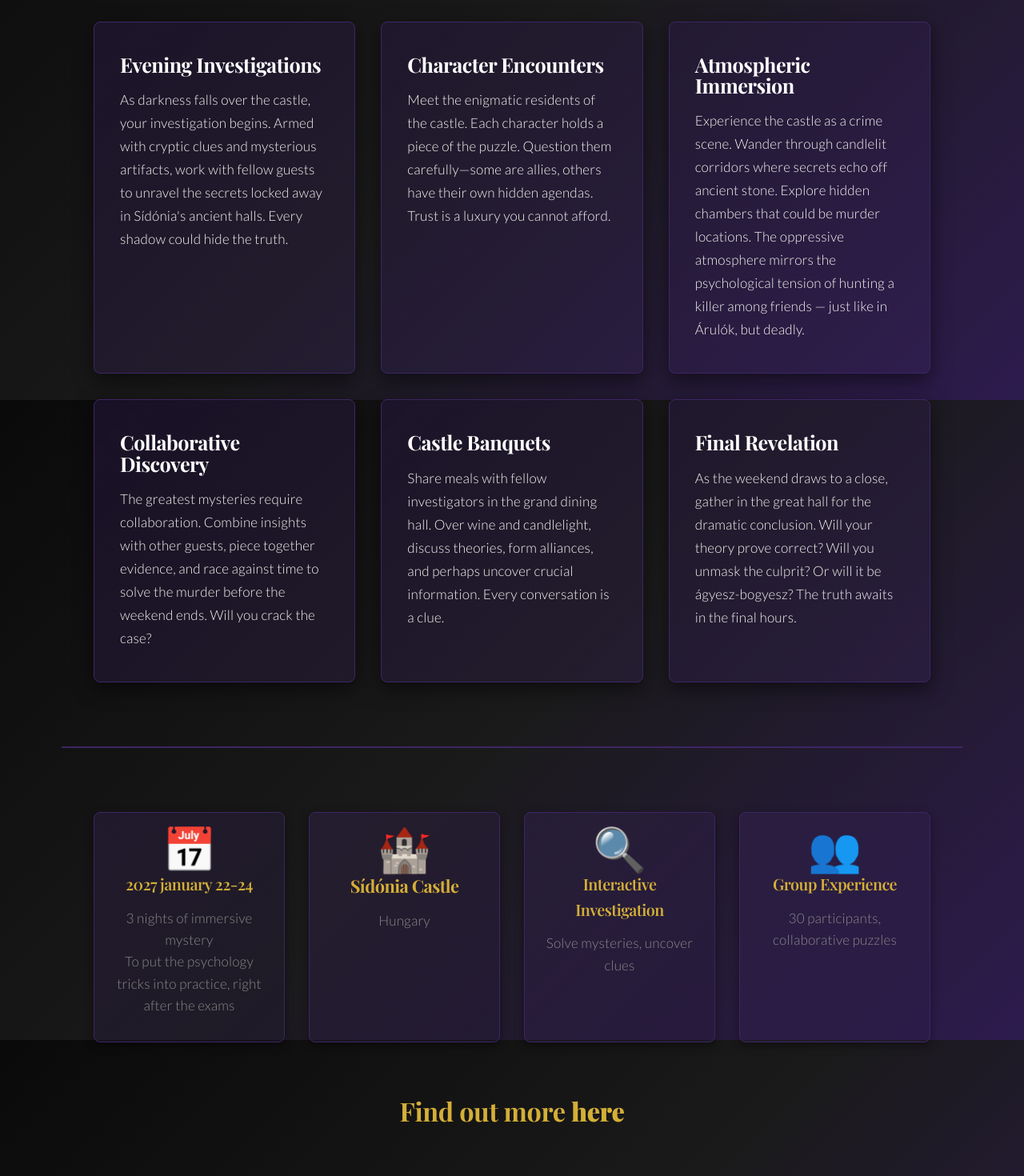
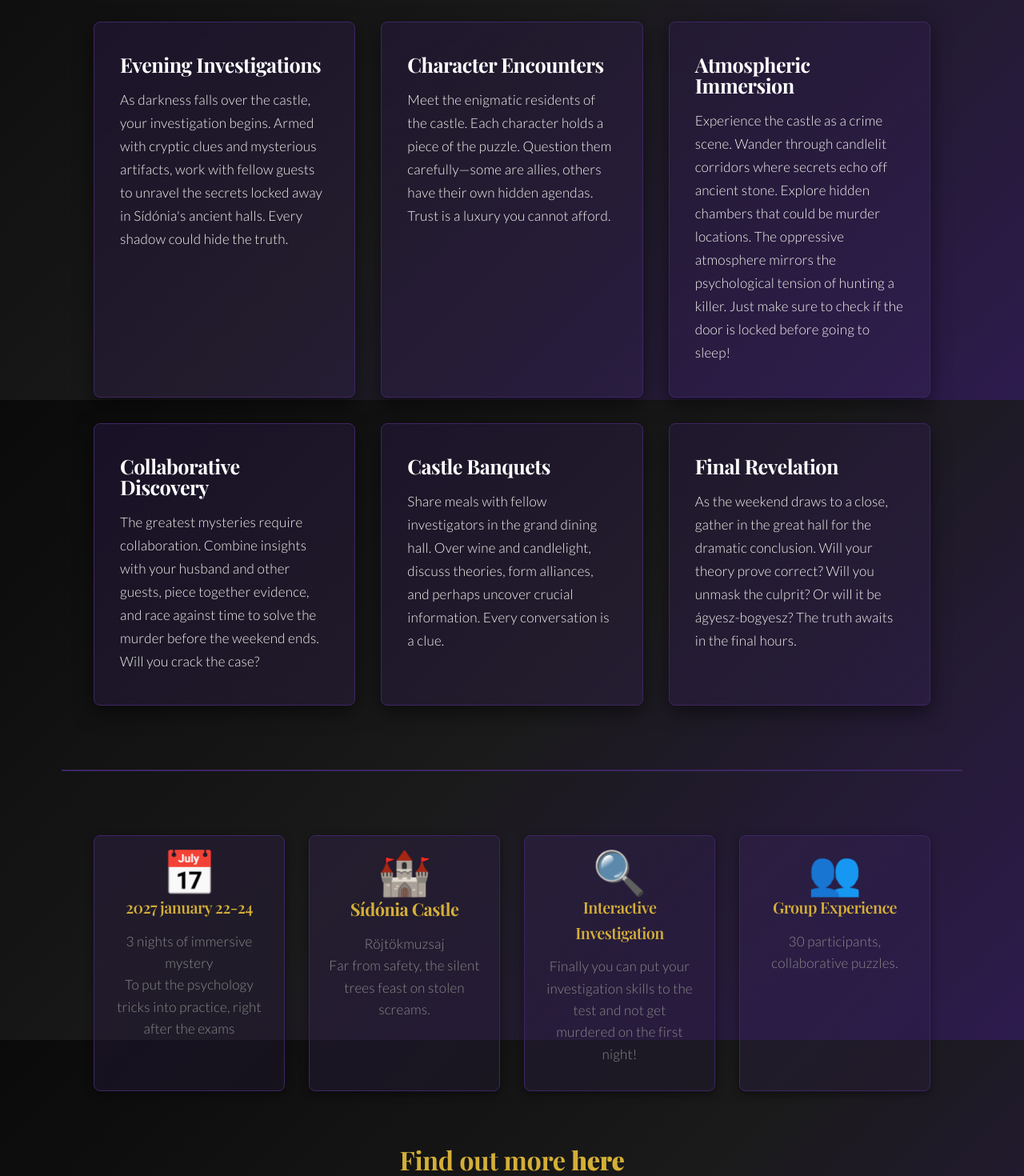
Before and after one commit to Anyelka/killer-weekend, a React (Vite) app: page / in a window 1280 px wide. Shown: the part 1100-2570 px from the top of the page at 80% size. Built offline with nearby package versions, Linux system fonts and the light colour scheme; a web font is replaced by a local one.

Commit message:
wording changes

```diff
--- a/src/App.jsx
+++ b/src/App.jsx
@@ -94,8 +94,8 @@ function App() {
               Experience the castle as a crime scene. Wander through candlelit
               corridors where secrets echo off ancient stone. Explore hidden
               chambers that could be murder locations. The oppressive atmosphere
-              mirrors the psychological tension of hunting a killer among
-              friends — just like in Árulók, but deadly.
+              mirrors the psychological tension of hunting a killer. Just make
+              sure to check if the door is locked before going to sleep!
             </p>
           </div>
 
@@ -103,9 +103,9 @@ function App() {
             <h3>Collaborative Discovery</h3>
             <p>
               The greatest mysteries require collaboration. Combine insights
-              with other guests, piece together evidence, and race against time
-              to solve the murder before the weekend ends. Will you crack the
-              case?
+              with your husband and other guests, piece together evidence, and
+              race against time to solve the murder before the weekend ends.
+              Will you crack the case?
             </p>
           </div>
 
@@ -155,7 +155,10 @@ function App() {
                   </a>
                 </p>
               </h3>
-              <p className="detail-subtext">Hungary</p>
+              <p className="detail-subtext">Röjtökmuzsaj</p>
+              <p className="detail-subtext">
+                Far from safety, the silent trees feast on stolen screams.
+              </p>
             </div>
 
             <div className="detail-card">
@@ -163,7 +166,10 @@ function App() {
               <h3>
                 <p className="detail-text">Interactive Investigation</p>
               </h3>
-              <p className="detail-subtext">Solve mysteries, uncover clues</p>
+              <p className="detail-subtext">
+                Finally you can put your investigation skills to the test and
+                not get murdered on the first night!
+              </p>
             </div>
 
             <div className="detail-card">
@@ -172,7 +178,7 @@ function App() {
                 <p className="detail-text">Group Experience</p>
               </h3>
               <p className="detail-subtext">
-                30 participants, collaborative puzzles
+                30 participants, collaborative puzzles.
               </p>
             </div>
           </div>
```
